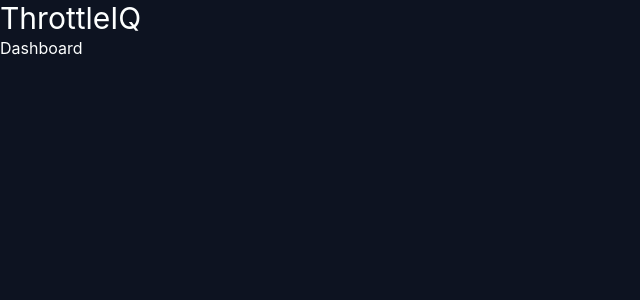
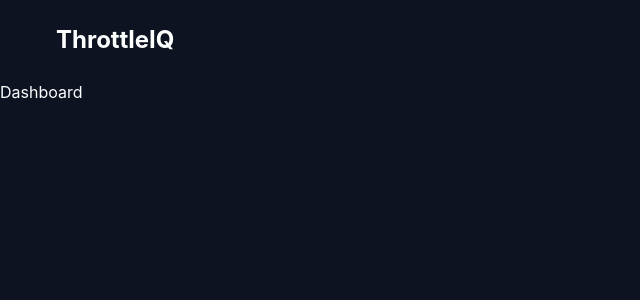
Before and after one commit to BasicallyManny/ThrottleIQ, a React (Vite) app in the folder frontend/: page / in a window 1280 px wide. Shown: the top 300 px of the page, without its empty margins (0-640 px from the left). Built offline with nearby package versions, Linux system fonts and the light colour scheme.

Commit message:
simple navbar added

```diff
--- a/frontend/src/App.tsx
+++ b/frontend/src/App.tsx
@@ -7,9 +7,6 @@ function App() {
 
   return (
     <>
-      <div className="text-3xl w-full justify-center items-center">
-        ThrottleIQ
-      </div>
       <RouterProvider router={router}/>
     </>
   )
--- /dev/null
+++ b/frontend/src/components/Navbar.tsx
@@ -0,0 +1,12 @@
+export const Navbar = () => {
+    /**No tabs yet. Tabs will be added as more features are added */
+    return (
+        <nav className="fixed left-0 right-0 top-0 z-50 h-20 px-4 sm:px-6 lg:px-8 bg-[#0d1321]">
+            <div className="flex mx-auto max-w-7xl h-full px-6 justify-between">
+                <div id="logo" className="flex font-bold text-shadow-[#f18f01] h-full items-center text-lg md:text-2xl">
+                    ThrottleIQ
+                </div>
+            </div>
+        </nav>
+    )
+}
--- a/frontend/src/index.css
+++ b/frontend/src/index.css
@@ -1,14 +1,16 @@
-@import 'tailwindcss';
+@import "tailwindcss";
 
 :root {
   /* UI Colors: chosen from https://coolors.co*/
-   --color-background: #0D1321;
-   --color-border: #F18F01;
-   --color-surface: #151D2E;
+  --color-background: #0d1321;
+  --color-border: #f18f01;
+  --color-surface: #151d2e;
   /* Text */
-   --color-text: #FDFFFF;
-   --color-muted: #7C898B;
+  --color-text: #fdffff;
+  --color-muted: #7c898b;
 }
+
+
 
 body {
   margin: 0;
--- a/frontend/src/layouts/RootLayout.tsx
+++ b/frontend/src/layouts/RootLayout.tsx
@@ -3,14 +3,16 @@
  */
 
 import { Outlet } from "react-router";
+import { Navbar } from "../components/Navbar";
 
 
 export  const Layout = () =>{
     return(
-        <div>
-            <main>
+        <>
+            <Navbar></Navbar>
+            <main className="pt-20 overflow-clip">
                 <Outlet/>
             </main>
-        </div>
+        </>
     )
 }
```
Lines whose indentation alone changed are shown as unchanged.
